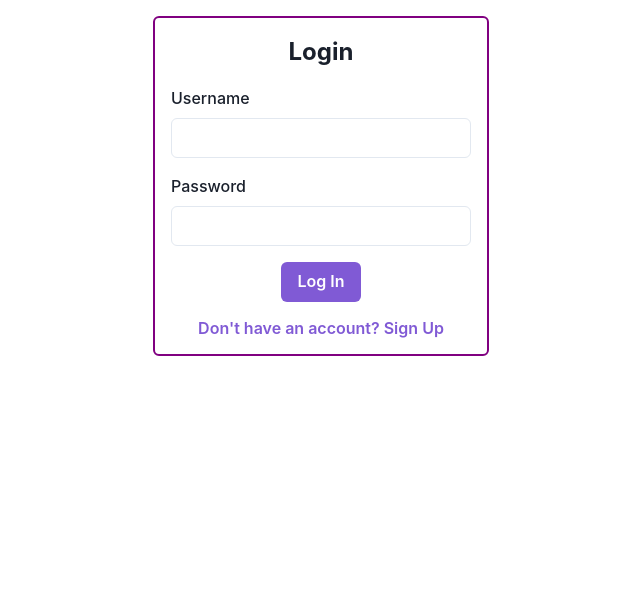
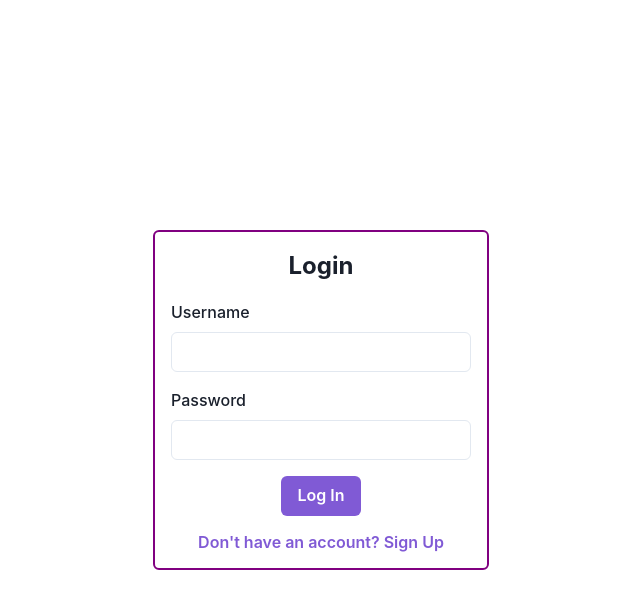
Before and after one commit to fadiyahsutopo/Bangkit2023-PlanC, a React (Create React App) app: page /login in a window 1280 px wide. Shown: the top 608 px of the page, without its empty margins (319-959 px from the left). Built offline with nearby package versions, Linux system fonts and the light colour scheme.

Commit message:
edit login border position

```diff
--- a/src/ui/pages/Login/login.jsx
+++ b/src/ui/pages/Login/login.jsx
@@ -29,7 +29,14 @@ export function Login() {
   };
 
   return (
-    <Box p={4} textAlign="center">
+    <Box
+      p={4}
+      textAlign="center"
+      minHeight="100vh"
+      display="flex"
+      justifyContent="center"
+      alignItems="center"
+    >
       <Box
         display="inline-block"
         p={4}
```
